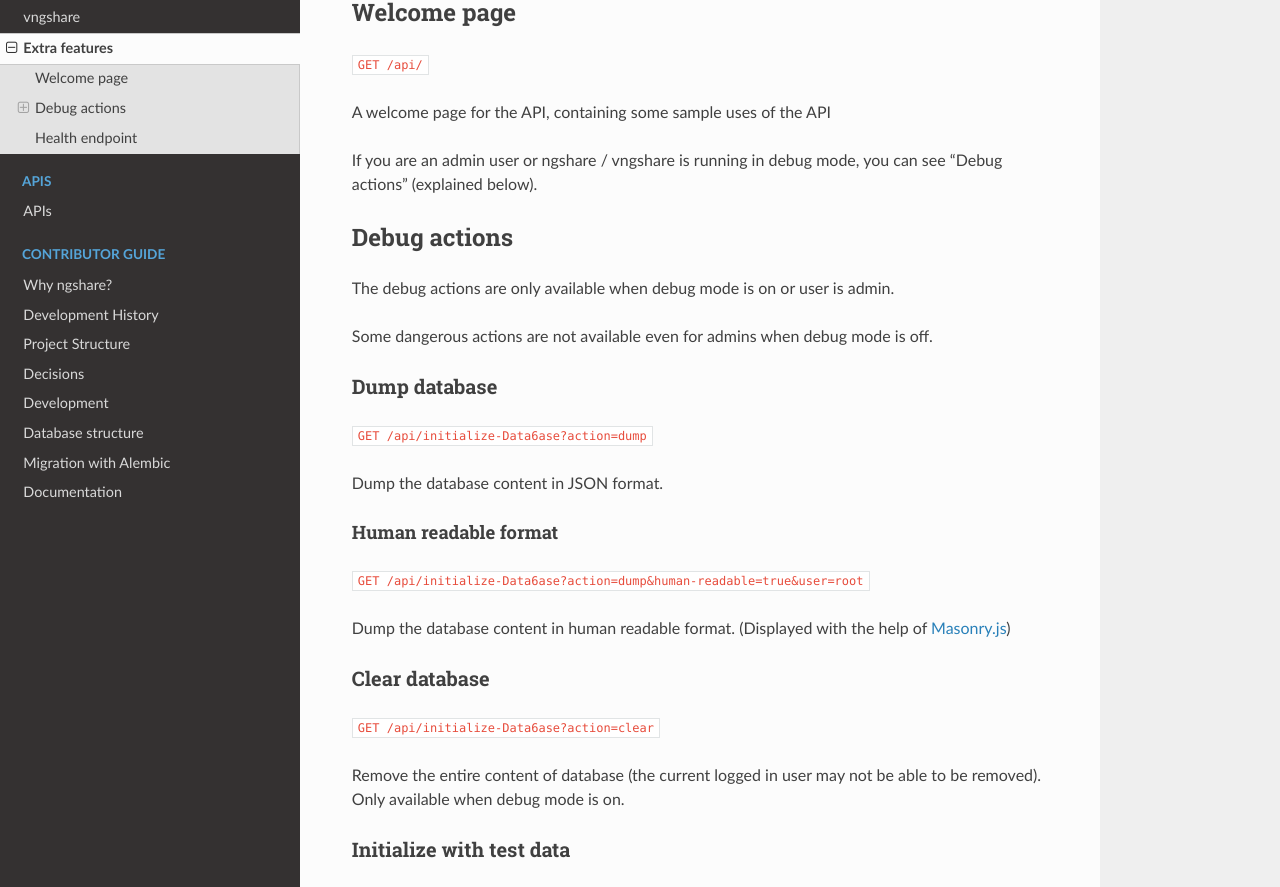
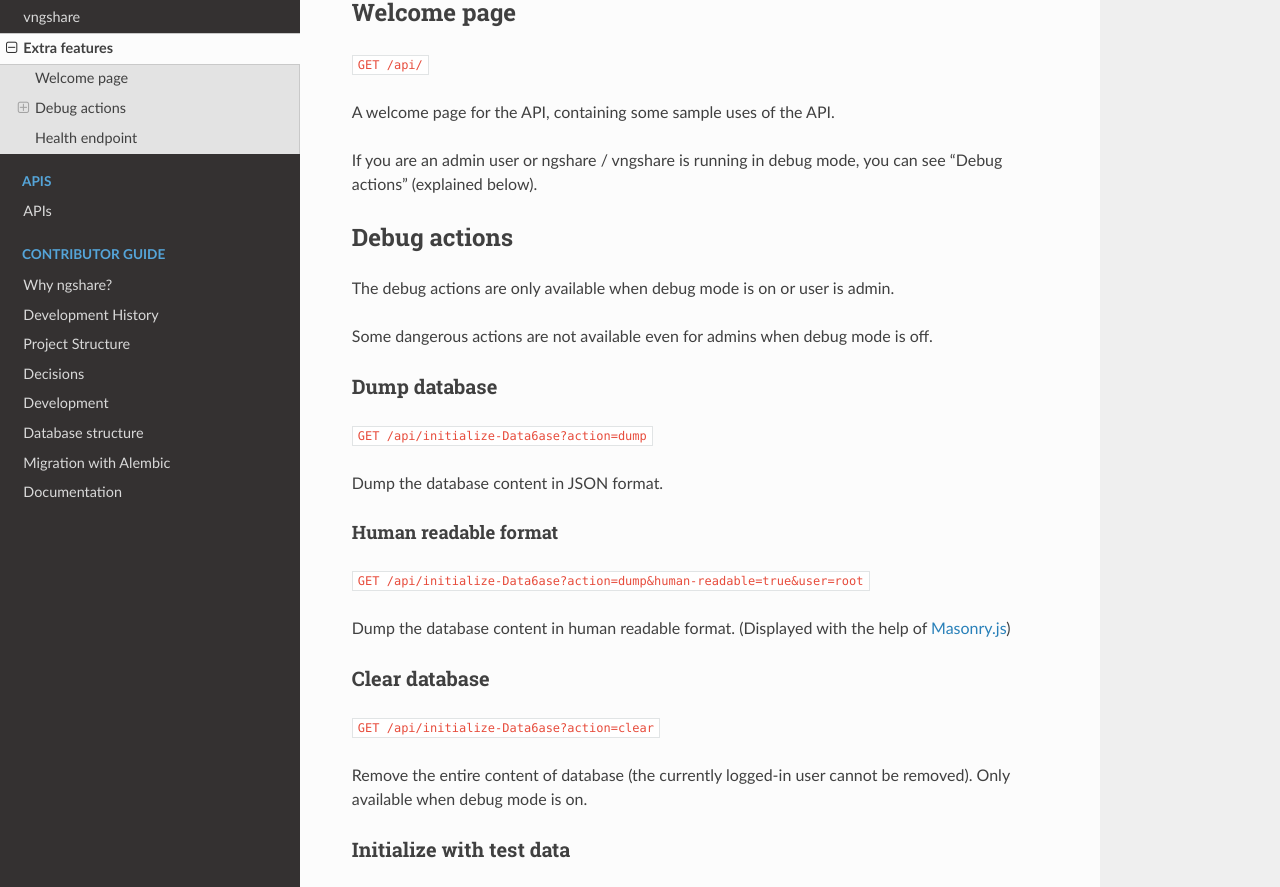
Before and after one commit to LibreTexts/ngshare, a Sphinx documentation site: the page built from docs/user_guide/extra.rst, in a window 1280 px wide and 1400 px high. Shown: the part 164-1051 px from the top of the window. Built offline with Sphinx 7.4.7 and the Read the Docs theme 2.0.0, drawn with Linux system fonts in a browser that asks for light colours.

Commit message:
Clean up documentation for extra features

```diff
--- a/docs/user_guide/extra.rst
+++ b/docs/user_guide/extra.rst
@@ -5,7 +5,7 @@ Welcome page
 ------------
 ``GET /api/``
 
-A welcome page for the API, containing some sample uses of the API
+A welcome page for the API, containing some sample uses of the API.
 
 If you are an admin user or ngshare / vngshare is running in debug mode, you can see "Debug actions" (explained below).
 
@@ -31,7 +31,7 @@ Clear database
 ^^^^^^^^^^^^^^
 ``GET /api/initialize-Data6ase?action=clear``
 
-Remove the entire content of database (the current logged in user may not be able to be removed). Only available when debug mode is on.
+Remove the entire content of database (the currently logged-in user cannot be removed). Only available when debug mode is on.
 
 Initialize with test data
 ^^^^^^^^^^^^^^^^^^^^^^^^^
@@ -40,7 +40,7 @@ Initialize with test data
 Initialize database with some pre-defined test data. Only available when debug mode is on.
 
 Health endpoint
--------------
+---------------
 ``GET /healthz``
 
 This always returns a single JSON object with ``{"success": true}``. It can be used as a liveness probe to ensure ngshare is up and running.
```
